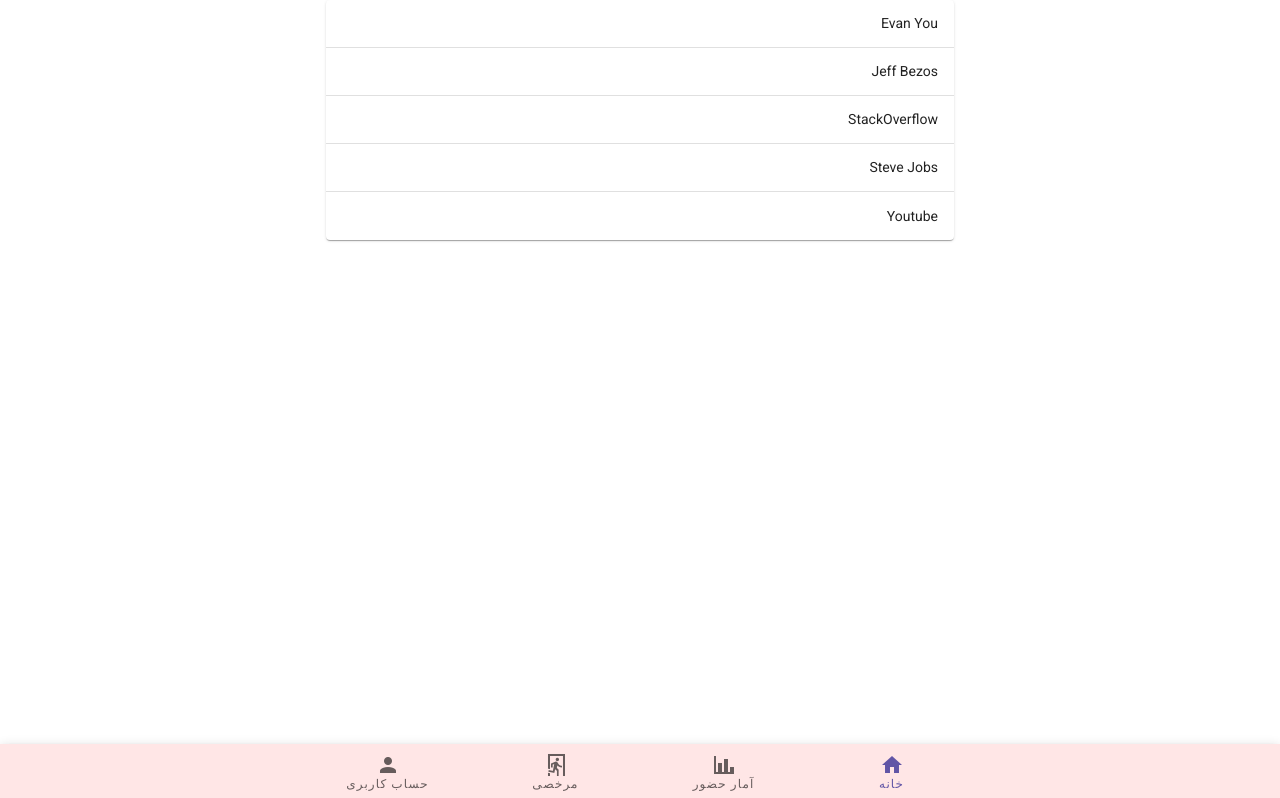
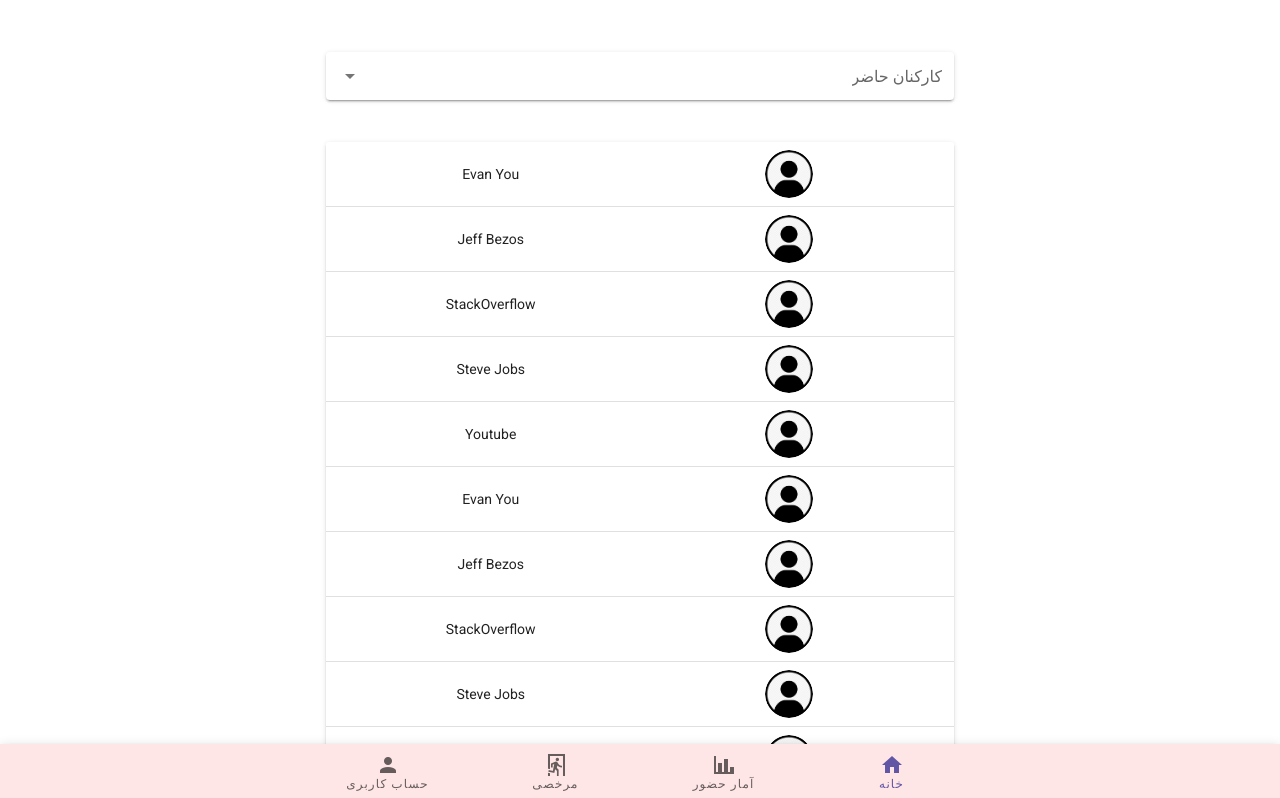
Before and after one commit to oMoMa/attendance-tracker, a Nuxt app: page /Staff in a window 1280 px wide. Shown: the top 798 px of the page. Built offline with nearby package versions, Linux system fonts and the light colour scheme.

Commit message:
show list of staff

```diff
--- a/components/StaffComponent.vue
+++ b/components/StaffComponent.vue
@@ -1,16 +1,60 @@
+
 <template>
-  <v-data-table
-    :headers="headers"
-    :items="users"
-    hide-default-header
-    hide-default-footer
-    class="elevation-1"
-  ></v-data-table>
+  <div>
+    <v-row class="mt-5">
+      <v-col sm="12">
+        <!-- <v-row no-gutters>
+          <v-col justify="center" align="center" cols="4" sm="6">
+            <v-btn></v-btn>
+          </v-col>
+          <v-col justify="center" align="center" cols="8" sm="6">
+            <v-btn></v-btn>
+          </v-col>
+        </v-row> -->
+
+        <v-select
+          justify="center"
+          align="center"
+          class="mt-5"
+          :items="items"
+          label="کارکنان حاضر"
+          solo
+        ></v-select>
+      </v-col>
+    </v-row>
+
+    <v-card>
+      <v-simple-table class="mt-3">
+        <template #default>
+          <!-- <thead>
+        <tr>
+          <th class="text-left">Name</th>
+          <th class="text-left">Calories</th>
+        </tr>
+      </thead> -->
+          <tbody>
+            <tr v-for="user in users" :key="user.id">
+              <td justify="center" align="center" class="pa-2">
+                <v-avatar class="mr-8">
+                  <img alt="Avatar" :src="require('assets/Images/t.jpg')" />
+                </v-avatar>
+              </td>
+              <td justify="center" align="center" class="pa-2">
+                {{ user.name }}
+              </td>
+            </tr>
+          </tbody>
+        </template>
+      </v-simple-table>
+    </v-card>
+  </div>
 </template>
+
 <script>
 export default {
   data() {
     return {
+      items: ['همه کارکنان', 'کارکنان حاضر'],
       headers: [
         {
           text: 'users',
@@ -20,18 +64,63 @@ export default {
       ],
       users: [
         {
+          id: 1,
           name: 'Evan You',
         },
         {
+          id: 2,
           name: 'Jeff Bezos',
         },
         {
+          id: 3,
           name: 'StackOverflow',
         },
         {
+          id: 4,
           name: 'Steve Jobs',
         },
         {
+          id: 5,
+          name: 'Youtube',
+        },
+        {
+          id: 1,
+          name: 'Evan You',
+        },
+        {
+          id: 2,
+          name: 'Jeff Bezos',
+        },
+        {
+          id: 3,
+          name: 'StackOverflow',
+        },
+        {
+          id: 4,
+          name: 'Steve Jobs',
+        },
+        {
+          id: 5,
+          name: 'Youtube',
+        },
+        {
+          id: 1,
+          name: 'Evan You',
+        },
+        {
+          id: 2,
+          name: 'Jeff Bezos',
+        },
+        {
+          id: 3,
+          name: 'StackOverflow',
+        },
+        {
+          id: 4,
+          name: 'Steve Jobs',
+        },
+        {
+          id: 5,
           name: 'Youtube',
         },
       ],
```
Also changed, not shown: assets/Images/t.jpg (added).
